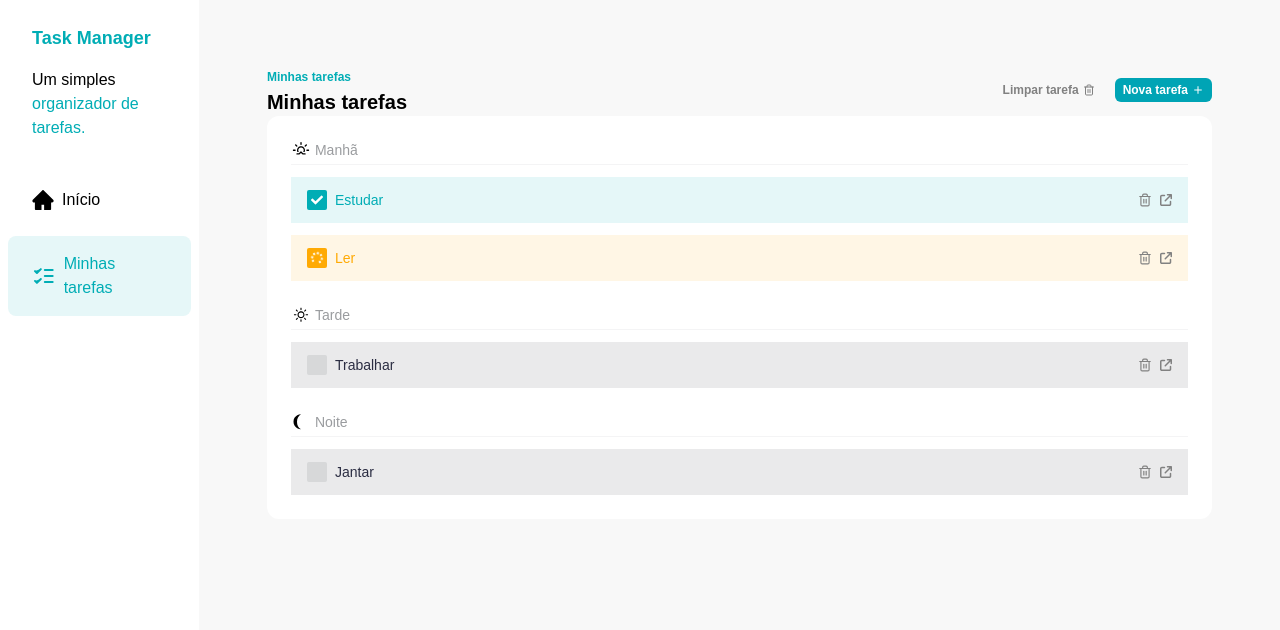
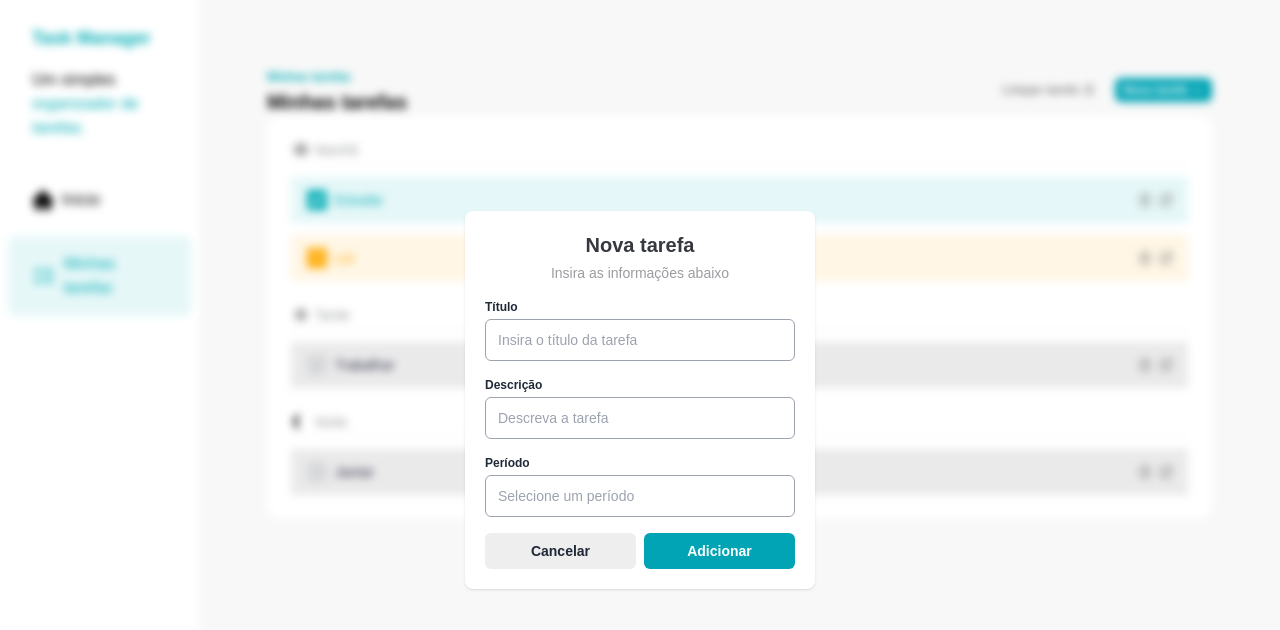
Before and after one commit to diogofernandoj/task-manager, a React (Vite) app: page / in a window 1280 px wide. Both pictures are taken after a click on the button "Nova tarefa". Shown: the top 630 px of the page. Built offline with nearby package versions, Linux system fonts and the light colour scheme; a web font is replaced by a local one.

Commit message:
feat: add AddTaskDialog component

```diff
--- /dev/null
+++ b/src/components/AddTaskDialog.tsx
@@ -0,0 +1,67 @@
+import { createPortal } from 'react-dom'
+import Input from './Input'
+import Button from './Button'
+
+const AddTaskDialog = ({
+  isOpen,
+  handleClose,
+}: {
+  isOpen: boolean
+  handleClose: () => void
+}) => {
+  if (!isOpen) return null
+
+  const handleDialogClick = (
+    event: React.MouseEvent<HTMLDivElement, MouseEvent>
+  ): void => {
+    if (event.target instanceof HTMLElement && event.target.id === 'dialog') {
+      handleClose()
+    }
+  }
+
+  return createPortal(
+    <div
+      id="dialog"
+      onClick={(e) => handleDialogClick(e)}
+      className="fixed inset-0 flex justify-center items-center backdrop-blur-sm"
+    >
+      <div className="bg-white rounded-lg p-5 text-center w-11/12 max-w-[350px] shadow">
+        <h2 className="font-semibold text-xl text-[#35383E]">Nova tarefa</h2>
+        <p className="text-sm text-[#9A9C9F] mb-4 mt-1">
+          Insira as informações abaixo
+        </p>
+
+        <div className="flex flex-col space-y-4">
+          <Input
+            id="title"
+            label="Título"
+            placeholder="Insira o título da tarefa"
+          />
+          <Input
+            id="description"
+            label="Descrição"
+            placeholder="Descreva a tarefa"
+          />
+          <Input id="time" label="Período" placeholder="Selecione um período" />
+
+          <div className="flex items-center gap-2">
+            <Button
+              variant="secondary"
+              size="large"
+              className="w-full"
+              onClick={() => handleClose()}
+            >
+              Cancelar
+            </Button>
+            <Button size="large" className="w-full">
+              Adicionar
+            </Button>
+          </div>
+        </div>
+      </div>
+    </div>,
+    document.body
+  )
+}
+
+export default AddTaskDialog
--- a/src/components/Tasks.tsx
+++ b/src/components/Tasks.tsx
@@ -8,6 +8,7 @@ import { useState } from 'react'
 import TaskItem from './TaskItem'
 import { TASKS } from '../constants/tasks'
 import { toast } from 'react-toastify'
+import AddTaskDialog from './AddTaskDialog'
 
 export interface ITask {
   id: number
@@ -19,6 +20,7 @@ export interface ITask {
 
 const Tasks = () => {
   const [tasks, setTasks] = useState<ITask[]>(TASKS)
+  const [addTaskDialogIsOpen, setAddTaskDialogIsOpen] = useState<boolean>(false)
 
   const handleCheckboxClick = (taskId: number) => {
     const newTasks: ITask[] = tasks.map((task) => {
@@ -57,9 +59,14 @@ const Tasks = () => {
           <Button variant="ghost">
             Limpar tarefa <FiTrash2 />
           </Button>
-          <Button>
+          <Button onClick={() => setAddTaskDialogIsOpen(true)}>
             Nova tarefa <IoMdAdd />
           </Button>
+
+          <AddTaskDialog
+            isOpen={addTaskDialogIsOpen}
+            handleClose={() => setAddTaskDialogIsOpen(false)}
+          />
         </div>
       </div>
 
```
